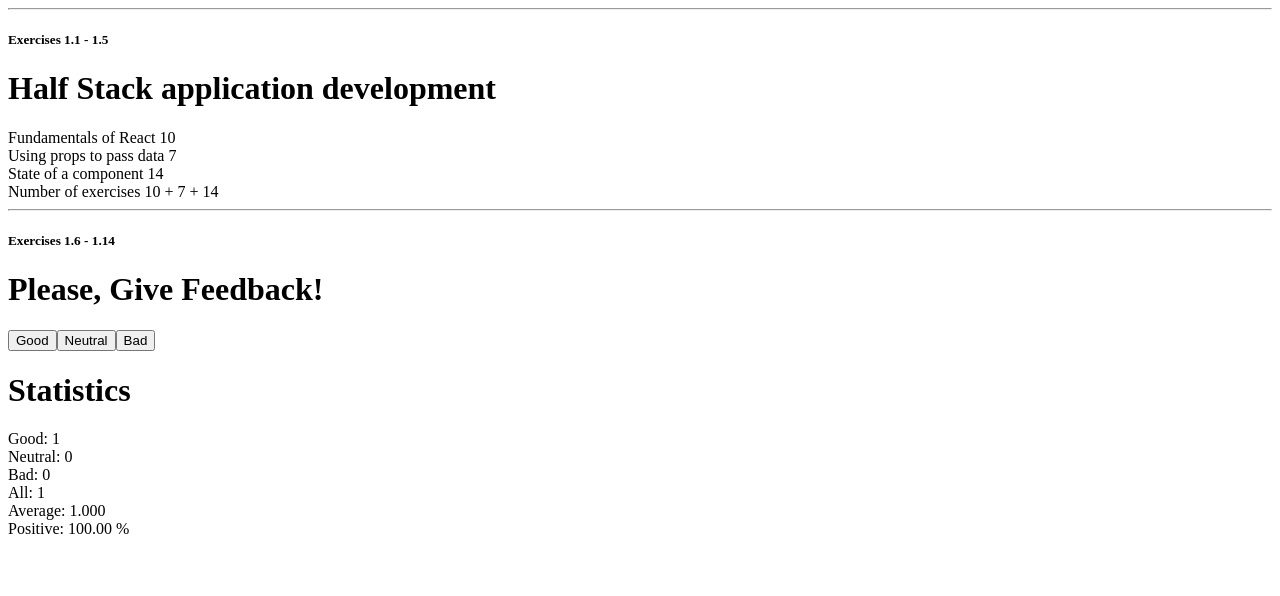
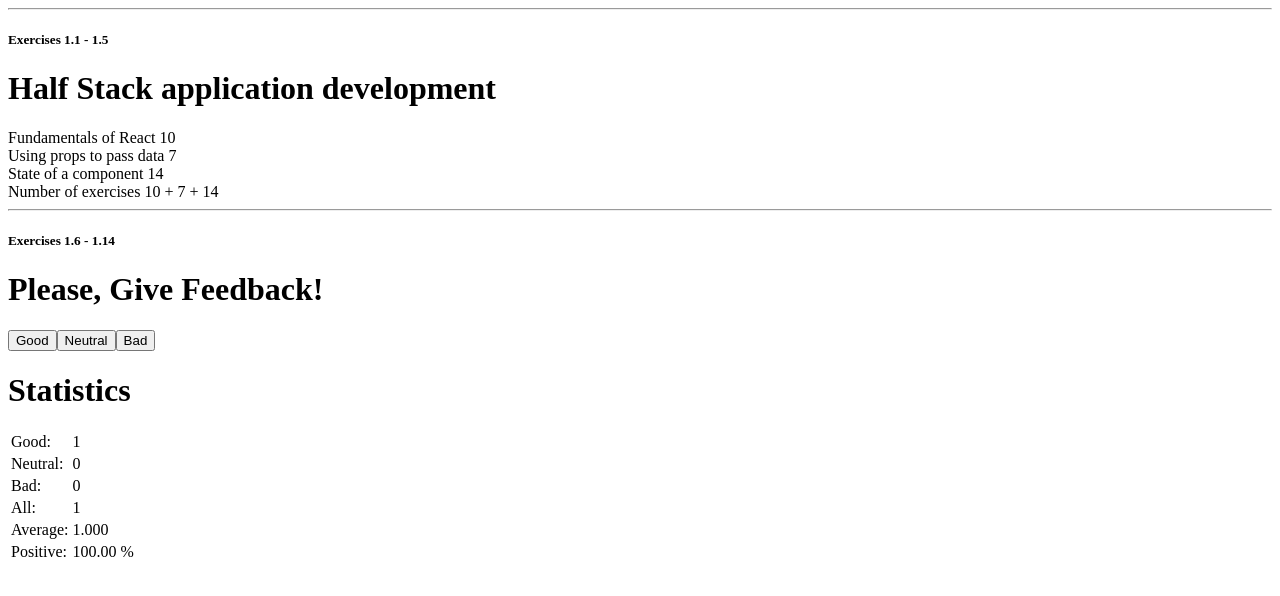
Before and after one commit to elviscops/Part1_FullStackOpen, a React (Vite) app: page / in a window 1280 px wide. Both pictures are taken after a click on the button "Good". Shown: the top 596 px of the page. Built offline with nearby package versions, Linux system fonts and the light colour scheme.

Commit message:
Exercise 1.11

```diff
--- a/src/App.jsx
+++ b/src/App.jsx
@@ -1,20 +1,9 @@
 import { useState } from 'react'
 
-const TextH1 = function(props){
-    return (<h1>{props.text}</h1>)
-}
-
-const StatisticLineAvg = function(props){
-    return (<div><StatisticLine text={props.text} value={props.value.toFixed(3)}/></div>)
-}
-
-const StatisticLinePerc = function(props){
-    return (<div><StatisticLine text={props.text} value={props.value.toFixed(2).concat(" %")}/></div>)
-}
-
-const StatisticLine = function(props){
-    return (<div>{props.text}: {props.value}</div>)
-}
+/**********************************************/
+/*******        Exercises 1.1-1.5     *********/
+/**********************************************/
+// Componenets
 
 const Header = function(props){
     return (<h1>{props.course.name}</h1>)
@@ -25,14 +14,6 @@ const Part = (props)=>{
 }
 
 const Content = (props) =>{
-    // Iterative version using map
-    // const itemsList = props.parts.map((item)=>{
-    //     return (<Part key={item.name} name={item.name} exercises={item.exercises}/>)
-    // })
-    // return (
-    //     <div>{itemsList}</div>
-    // )
-
     return (
         <div>
             <Part name={props.parts[0].name} exercises={props.parts[0].exercises}/>
@@ -46,7 +27,6 @@ const Total = function(props){
     function getSign(i){
         if (i < 2){return(" + ")} else {return("")}
     }
-
     return (
         <div>
             Number of exercises {" "}
@@ -57,19 +37,43 @@ const Total = function(props){
     )
 }
 
+/***********************************************/
+/*******        Exercises 1.6-1.11     *********/
+/***********************************************/
+
+const TextH1 = function(props){
+    return (<h1>{props.text}</h1>)
+}
+
+const StatisticLineAvg = function(props){
+    return (<StatisticLine text={props.text} value={props.value.toFixed(3)}/>)
+}
+
+const StatisticLinePerc = function(props){
+    return (<StatisticLine text={props.text} value={props.value.toFixed(2).concat(" %")}/>)
+}
+
+const StatisticLine = function(props) {
+    return (<><td>{props.text}:</td><td>{props.value}</td></>)}
+
 const Statistics = (props) => {
     if (props.data.all_ratings === 0) {
-        return (<div><p>No Feedbacks Given</p></div>)
+        return (<tbody><tr><td>No Feedbacks Given</td></tr></tbody>)
     }
-    return ( <div>
-        <StatisticLine text={props.data.good_name} value={props.data.good_ratings}/>
-        <StatisticLine text={props.data.neutral_name} value={props.data.neutral_ratings}/>
-        <StatisticLine text={props.data.bad_name} value={props.data.bad_ratings}/>
-        <StatisticLine text={props.data.all_name} value={props.data.all_ratings}/>
-        <StatisticLineAvg text={props.data.avg_name} value={props.data.average_rating}/>
-        <StatisticLinePerc text={props.data.pos_name} value={props.data.positive_percentage}/>
-    </div>
+    return (
+        <tbody>
+            <tr><StatisticLine text={props.data.good_name} value={props.data.good_ratings}/></tr>
+            <tr><StatisticLine text={props.data.neutral_name} value={props.data.neutral_ratings}/></tr>
+            <tr><StatisticLine text={props.data.bad_name} value={props.data.bad_ratings}/></tr>
+            <tr><StatisticLine text={props.data.all_name} value={props.data.all_ratings}/></tr>
+            <tr><StatisticLineAvg text={props.data.avg_name} value={props.data.average_rating}/></tr>
+            <tr><StatisticLinePerc text={props.data.pos_name} value={props.data.positive_percentage}/></tr>
+        </tbody>
     )
+}
+
+const StatsTable = (props) =>{
+    return (<table><Statistics data={props.data}/></table>)
 }
 
 const Button = ({onClick,text}) => <button onClick={onClick}>{text}</button>
@@ -100,7 +104,7 @@ const App = () => {
     }
 
     /***********************************************/
-    /*******        Exercises 1.6-1.14     *********/
+    /*******        Exercises 1.6-1.11     *********/
     /***********************************************/
     // Constants
     const giveFeedackTitle = "Please, Give Feedback!";
@@ -127,7 +131,6 @@ const App = () => {
             positive_percentage: 0
         }
     }
-
     // States
     const [good, setGood] = useState(0);
     const [neutral, setNeutral] = useState(0);
@@ -188,14 +191,17 @@ const App = () => {
         <Total parts={course.parts}/>
         <hr></hr>
 
-        {/* Components for exercises 1.6 - 1.14 */}
+        {/* Components for exercises 1.6 - 1.11 */}
         <h5>Exercises 1.6 - 1.14</h5>
+
         <TextH1 text={giveFeedackTitle}/>
         <Button onClick={handleGoodClick} text={"Good"}/>
         <Button onClick={handleNeutralClick} text={"Neutral"}/>
         <Button onClick={handleBadClick} text={"Bad"}/>
         <TextH1 text={statisticsTitle}/>
-        <Statistics data={stats.data}/>
+        <StatsTable data={stats.data}/>
+
+
 
 
 
```
